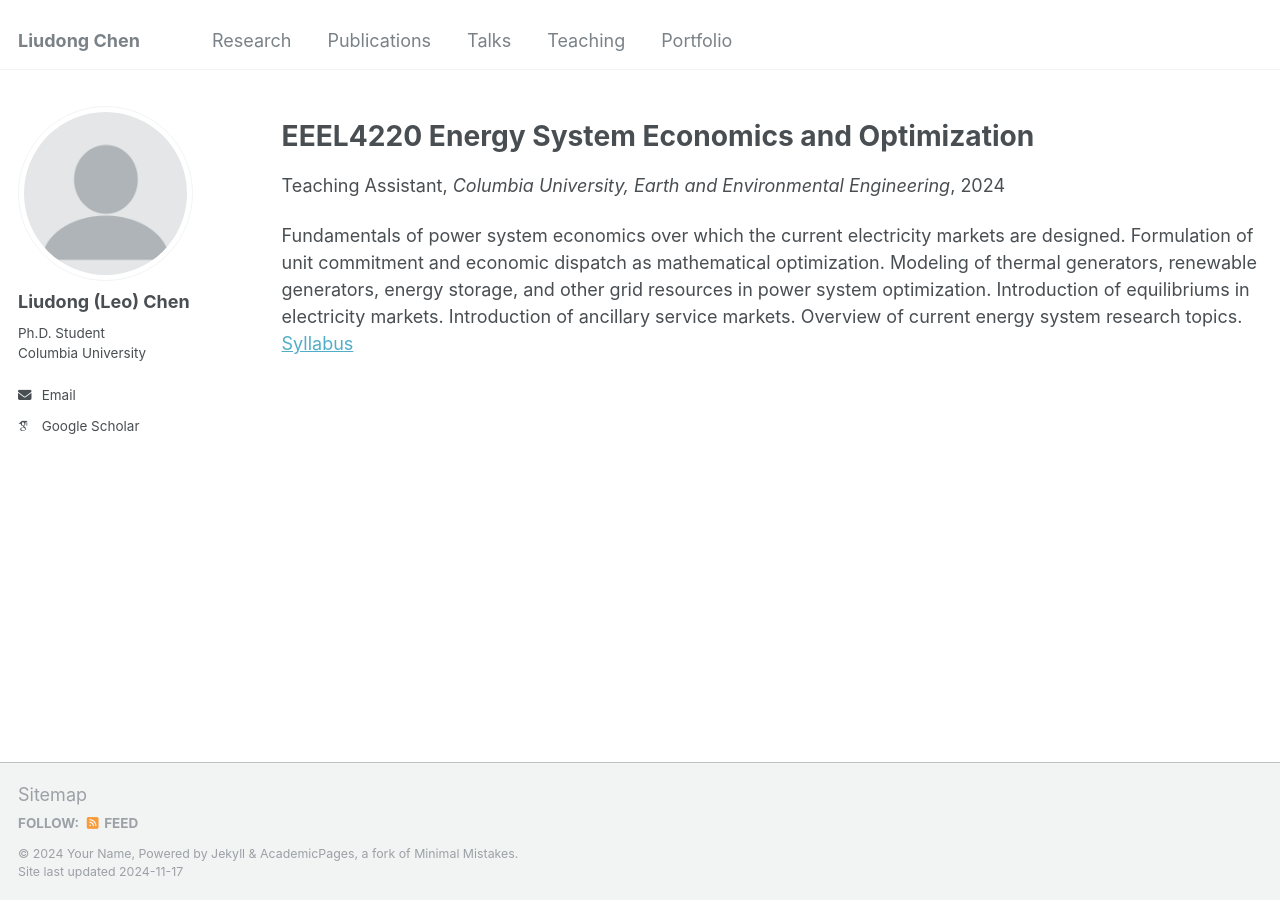
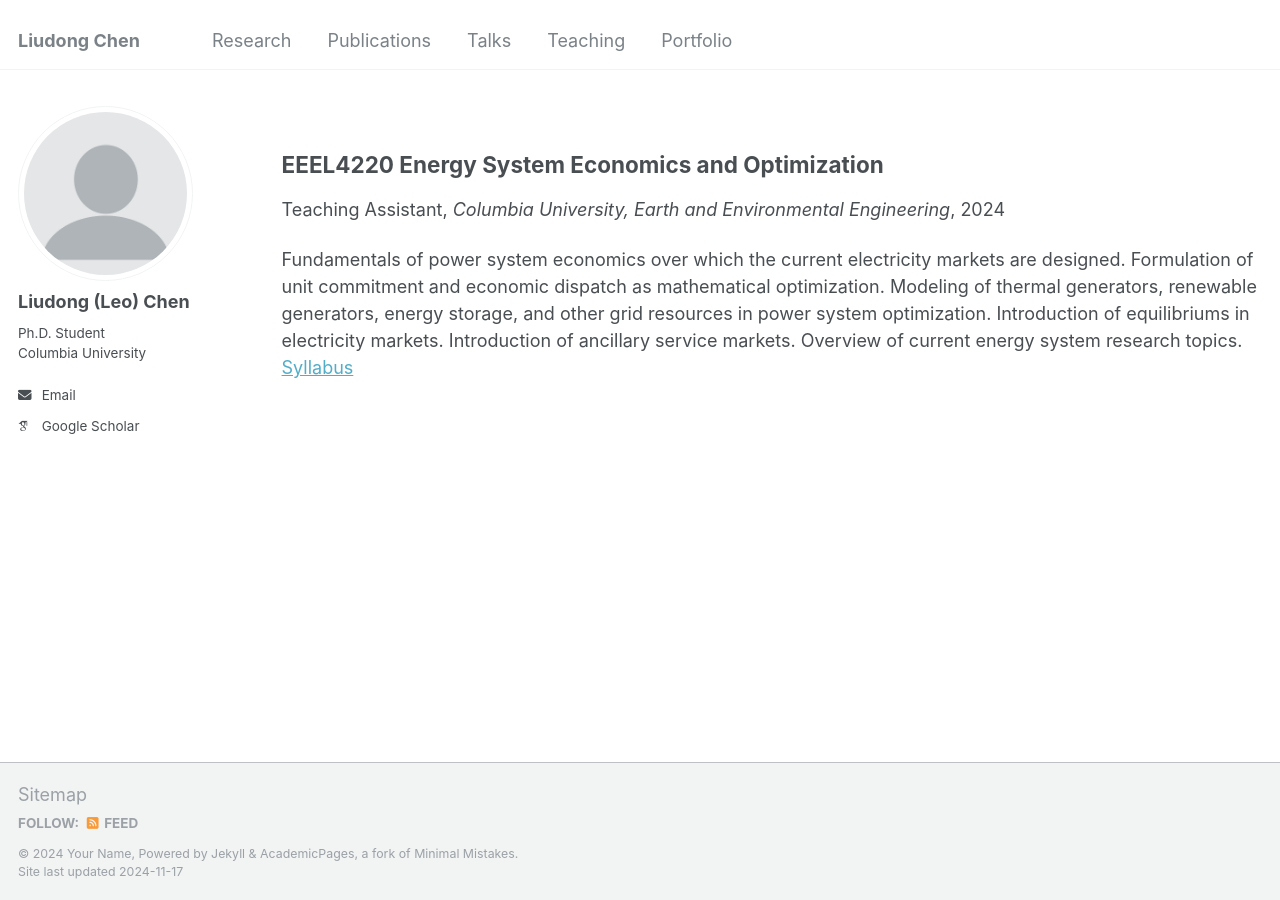
Before and after one commit to liudong-chen/liudong-chen.github.io, a Jekyll site: the page built from _pages/teaching.md, in a window 1280 px wide. Built offline with Jekyll 4.4.1, drawn with Linux system fonts in a browser that asks for light colours; some web fonts are replaced.

```diff
--- a/_pages/teaching.md
+++ b/_pages/teaching.md
@@ -10,7 +10,7 @@ redirect_from:
 {% include base_path %}
 
 
-# EEEL4220 Energy System Economics and Optimization
+## EEEL4220 Energy System Economics and Optimization
 
 Teaching Assistant, *Columbia University, Earth and Environmental Engineering*, 2024
 
```
